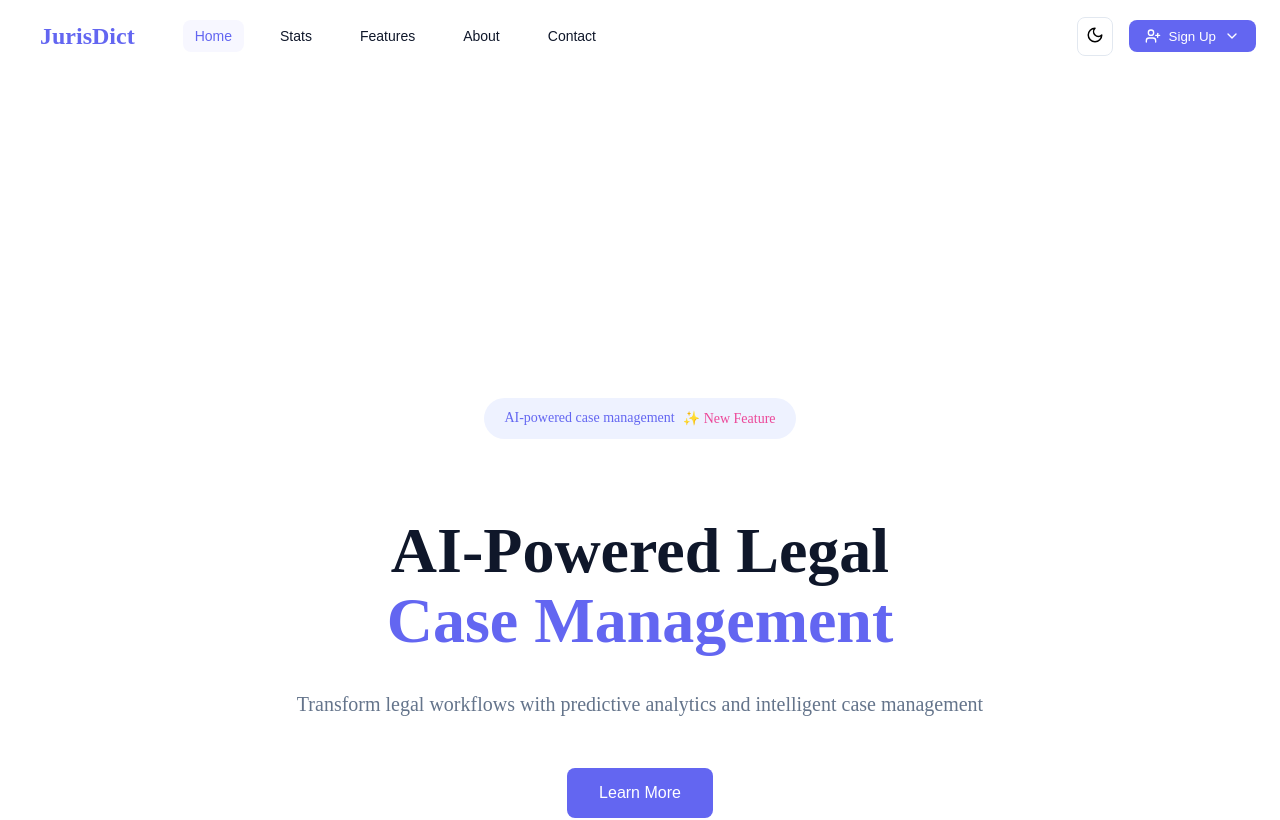
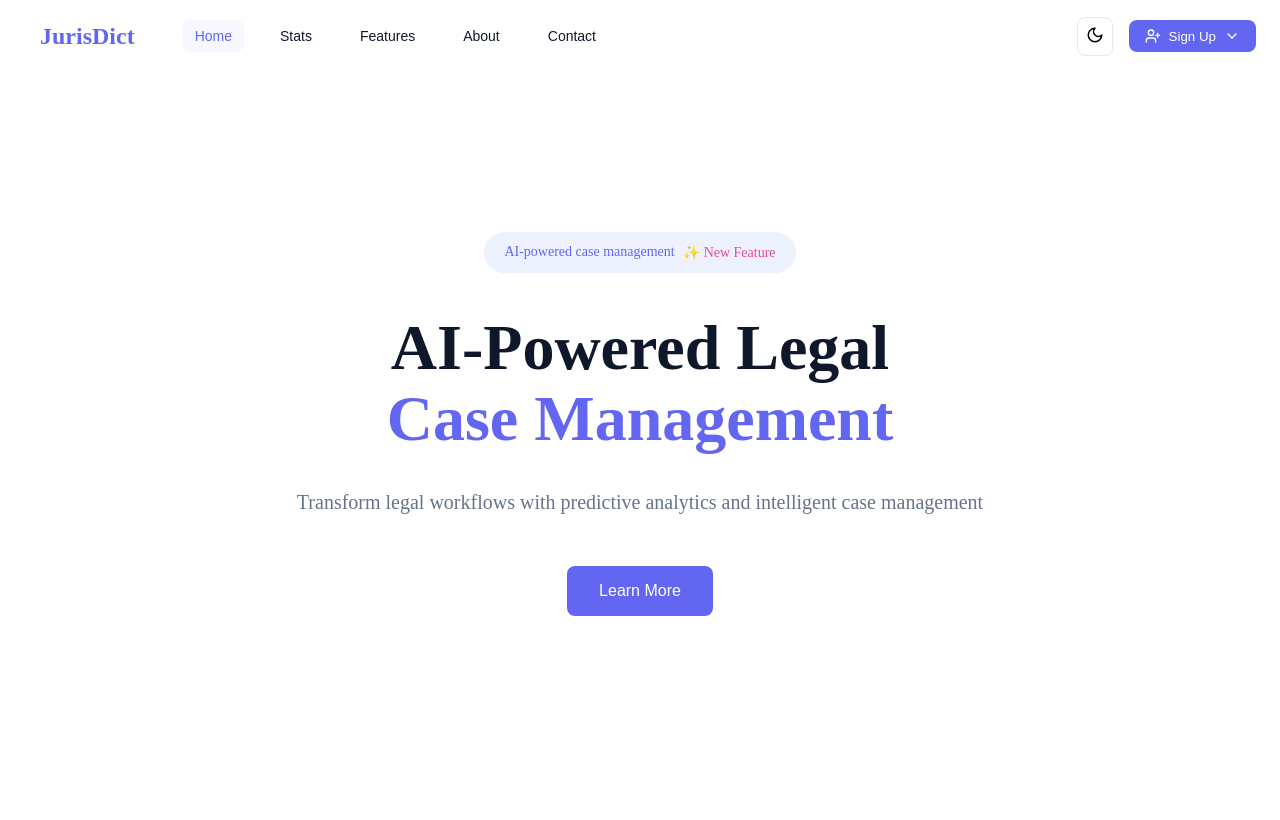
Before and after one commit to sagnik-004/Jurisdict, a React (Vite) app in the folder frontend/: page /landing in a window 1280 px wide. Shown: the top 820 px of the page. Built offline with nearby package versions, Linux system fonts and the light colour scheme.

Commit message:
landing update

```diff
--- a/frontend/src/components/landing/Landing.jsx
+++ b/frontend/src/components/landing/Landing.jsx
@@ -260,7 +260,7 @@ const Landing = () => {
         id="home"
         style={{
           height: "100vh",
-          padding: "200px 32px 80px",
+          padding: "16px 32px 80px",
           display: "flex",
           alignItems: "center",
           justifyContent: "center",
@@ -283,7 +283,7 @@ const Landing = () => {
               display: "inline-flex",
               alignItems: "center",
               gap: 8,
-              marginBottom: 24,
+              marginBottom: -60,
             }}
           >
             <span style={{ color: colors.primary, fontSize: 14 }}>
```
